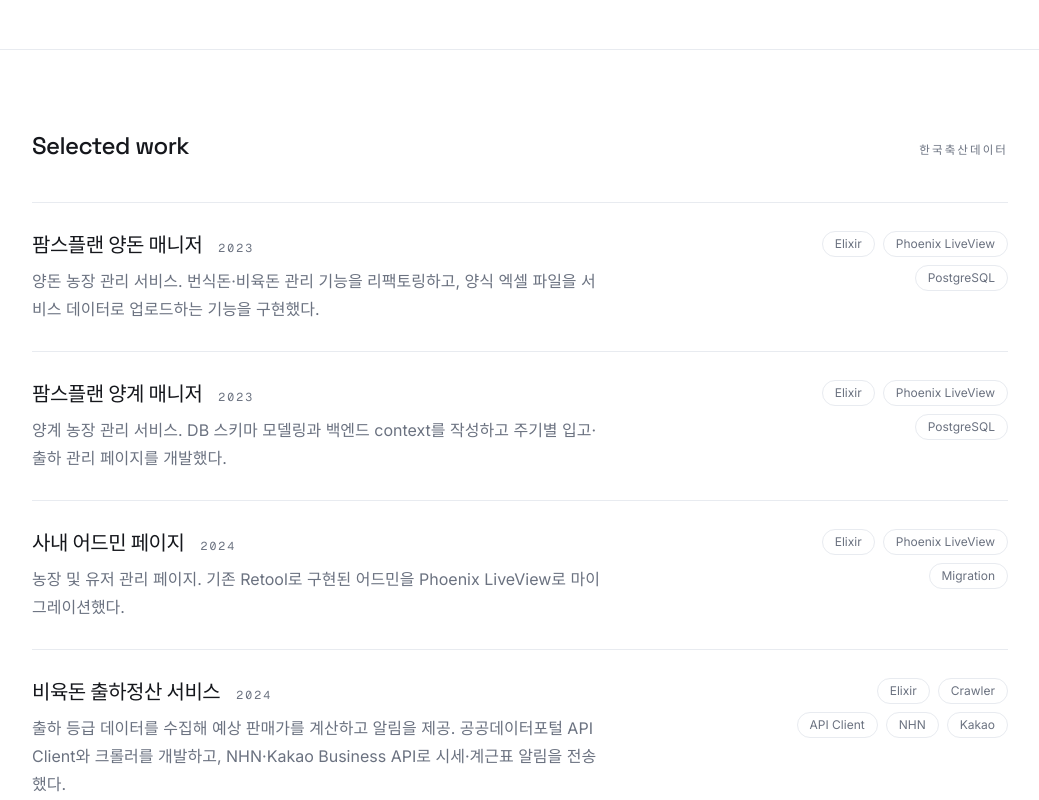
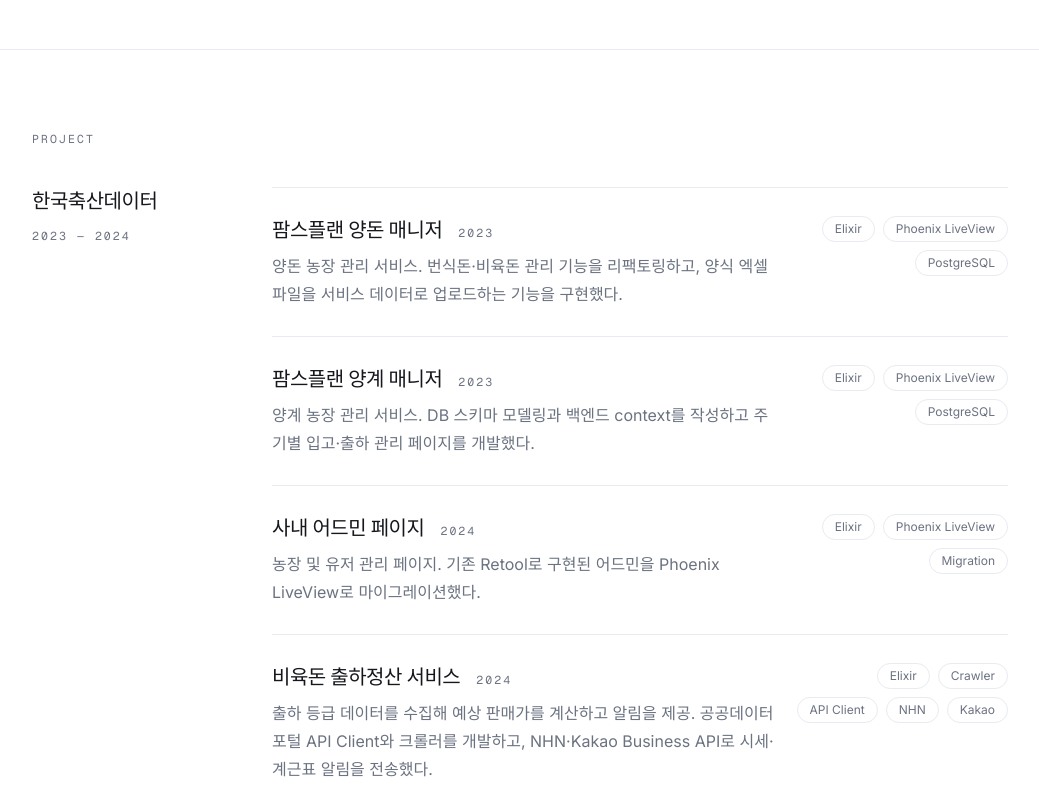
Before and after one commit to justine-yun/yun_portfolio, a Next.js app: page / in a window 1280 px wide. Shown: the part 1300-2100 px from the top of the page, without its empty margins (120-1159 px from the left). Built offline with nearby package versions, Linux system fonts and the light colour scheme.

Commit message:
work -> project로 이름 변경 및 내용 수정

```diff
--- a/app/page.tsx
+++ b/app/page.tsx
@@ -5,7 +5,7 @@ const EMAIL = "riskyjunk@gmail.com";
 const navLinks = [
   { label: "About", href: "#about" },
   { label: "Experience", href: "#experience" },
-  { label: "Work", href: "#work" },
+  { label: "Project", href: "#project" },
   { label: "Stack", href: "#stack" },
   { label: "Contact", href: "#contact" },
 ];
@@ -100,7 +100,7 @@ function Hero() {
           연락하기
         </a>
         <a
-          href="#work"
+          href="#project"
           className="text-sm font-medium underline decoration-hairline decoration-2 underline-offset-4 transition-colors hover:decoration-accent"
         >
           프로젝트 보기
@@ -159,15 +159,17 @@ function Experience() {
   );
 }
 
-function Work() {
+function Project() {
   return (
-    <section id="work" className="border-t border-hairline">
+    <section id="project" className="border-t border-hairline">
       <div className="mx-auto max-w-5xl px-6 py-20">
-        <div className="flex items-baseline justify-between">
-          <h2 className="font-display text-2xl font-medium tracking-tight">Selected work</h2>
-          <span className="eyebrow">한국축산데이터</span>
+        <p className="eyebrow">Project</p>
+        <div className="mt-10 grid gap-x-10 gap-y-6 sm:grid-cols-[200px_1fr]">
+          <div>
+            <h3 className="font-display text-xl font-medium tracking-tight">한국축산데이터</h3>
+            <p className="eyebrow mt-3">2023 — 2024</p>
           </div>
-        <ul className="mt-10">
+          <ul>
             {projects.map(project => (
               <li key={project.title} className="group border-t border-hairline">
               <div className="grid grid-cols-1 gap-3 py-7 sm:grid-cols-[1fr_auto] sm:items-start">
@@ -191,6 +193,7 @@ function Work() {
               </li>
             ))}
           </ul>
+        </div>
       </div>
     </section>
   );
@@ -250,7 +253,7 @@ export default function Home() {
         <Hero />
         <About />
         <Experience />
-        <Work />
+        <Project />
         <Stack />
         <Contact />
       </main>
```
Lines whose indentation alone changed are shown as unchanged.
